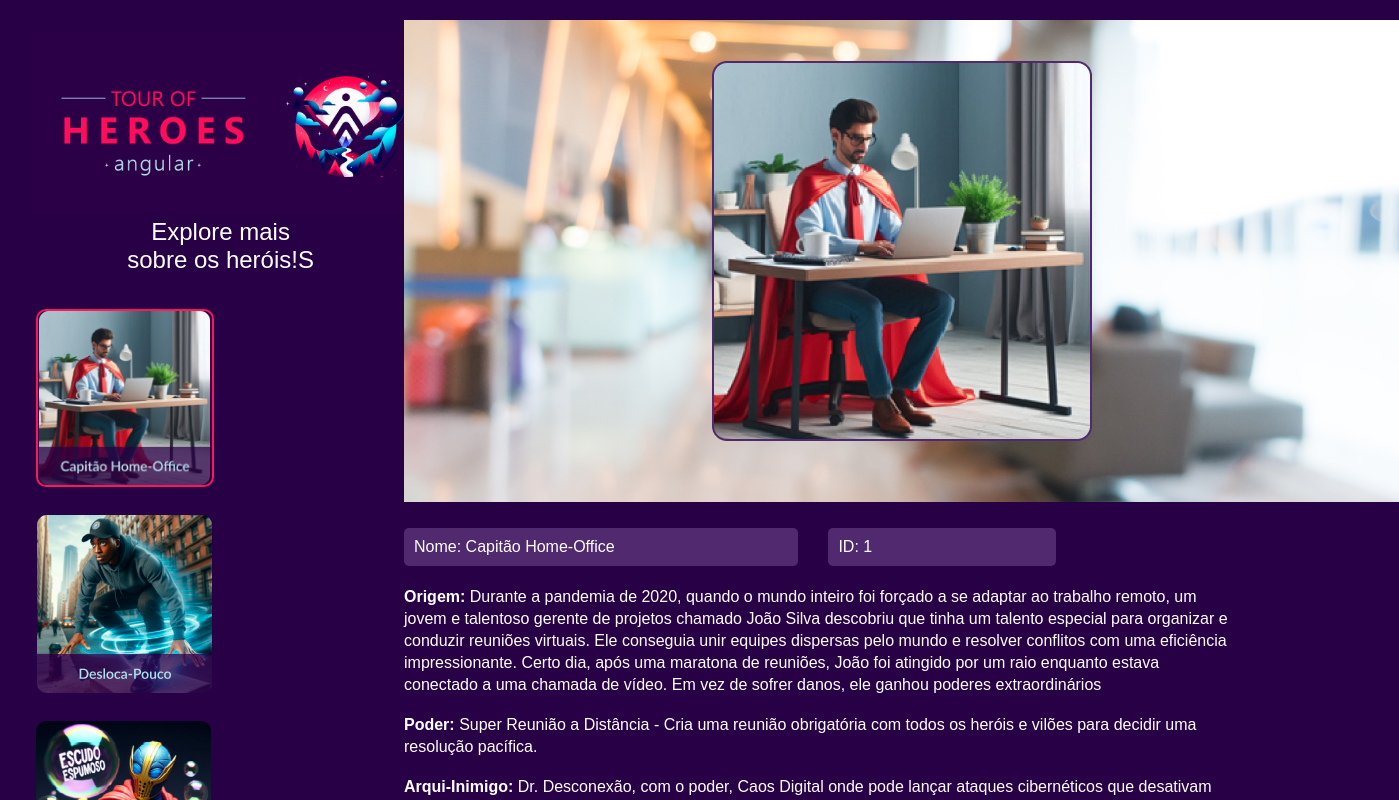
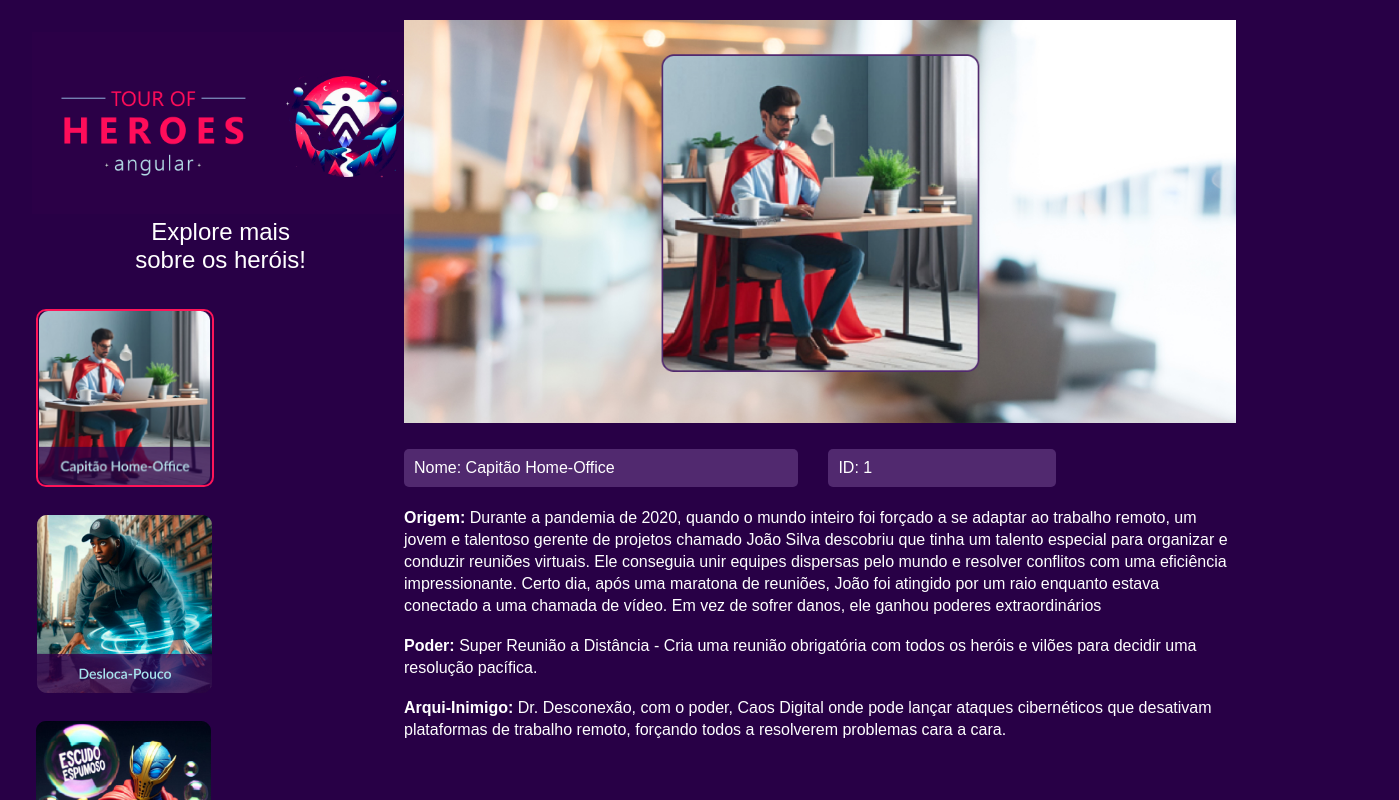
Before and after one commit to Al3x1sCS/angular-tour-of-heroes-final, an Angular app: page / in a window 1280 px wide. Shown: the top 800 px of the page, 1399 px wide, since content can reach past the window. Built offline with nearby package versions, Linux system fonts and the light colour scheme.

Commit message:
Ajustes de estilo

```diff
--- a/src/app/app.component.css
+++ b/src/app/app.component.css
@@ -1 +1,5 @@
-/* teste */
+.containerDesk{
+    max-width: 100%;
+    margin: 0 auto;
+    overflow: hidden;
+}
--- a/src/app/app.component.html
+++ b/src/app/app.component.html
@@ -1,3 +1,6 @@
-<app-header></app-header>
-<app-heroes></app-heroes>
+<div class="containerDesk">
+    <app-header></app-header>
+    <app-heroes></app-heroes>
+</div>
+
 <app-footer></app-footer>
--- a/src/app/header/header.component.html
+++ b/src/app/header/header.component.html
@@ -1,5 +1,5 @@
 <header class="header">
     <img src="assets/logo1.jpg" class="logo">
     <h2 class="txtHeader">Explore mais <br>sobre
-        os heróis!S</h2>
+        os heróis!</h2>
 </header>
--- a/src/styles.css
+++ b/src/styles.css
@@ -17,6 +17,10 @@
     background: #280046;
     margin: auto;
     color: #FFF;
+    }
+    img{
+      max-width: 100%;
+      height: auto;
     }
     @media (min-width: 600px) {
     body {
```
